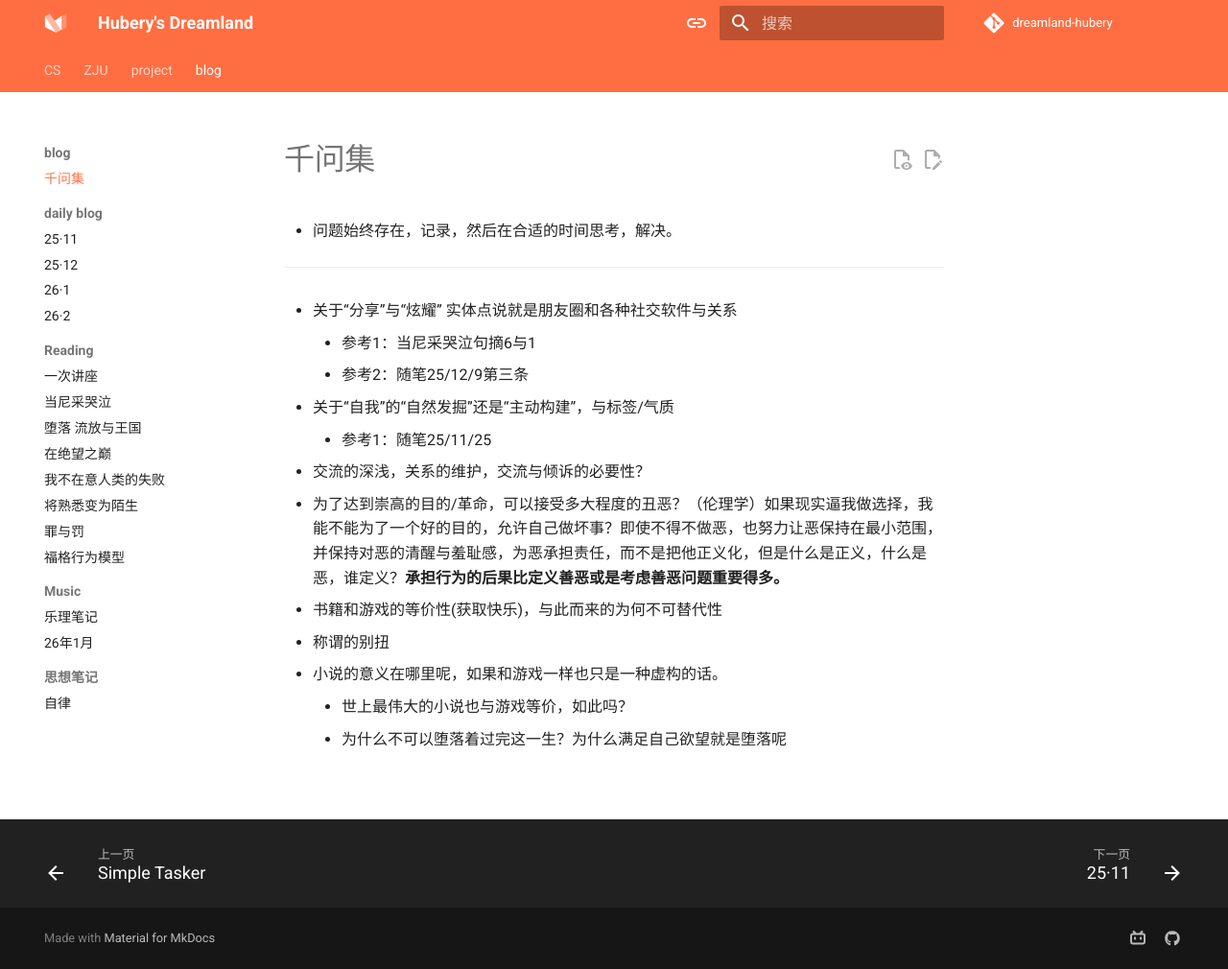
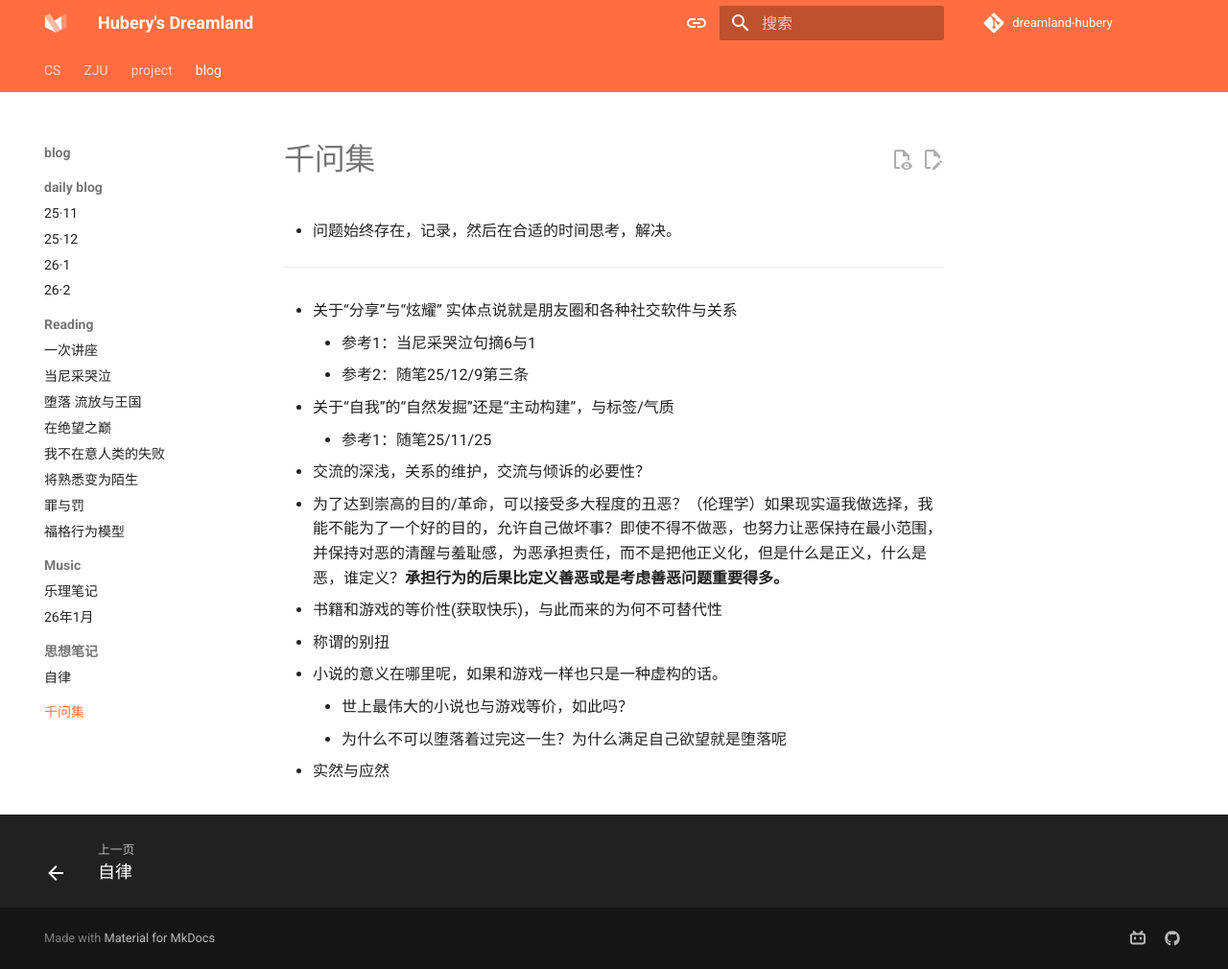
Before and after one commit to hubery258/dreamland-hubery, an MkDocs documentation site: the page built from docs/life/question.md, in a window 1280 px wide and 1010 px high. Shown: the whole window at 96% size. Built offline with MkDocs 1.6.1 and Material for MkDocs 9.7.7, drawn with Linux system fonts in a browser that asks for light colours; comment, search, counter and statistics services are not loaded; old or Windows-style settings are respelled for this version of MkDocs.

Commit message:
调整配置

```diff
--- a/docs/life/question.md
+++ b/docs/life/question.md
@@ -21,3 +21,5 @@
 - 小说的意义在哪里呢，如果和游戏一样也只是一种虚构的话。
     - 世上最伟大的小说也与游戏等价，如此吗？
     - 为什么不可以堕落着过完这一生？为什么满足自己欲望就是堕落呢
+
+- 实然与应然
--- a/mkdocs.yml
+++ b/mkdocs.yml
@@ -97,7 +97,6 @@ nav:
   - project:
     - Simple Tasker: project/simpletasker.md
   - blog:
-    - 千问集: life/question.md
     - daily blog:
       - 25·11: life/pieces/25_11.md
       - 25·12: life/pieces/25_12.md
@@ -117,3 +116,4 @@ nav:
       - 26年1月: life/music/26_1.md
     - 思想笔记:
       - 自律: life\note\focus.md
+    - 千问集: life/question.md
```
